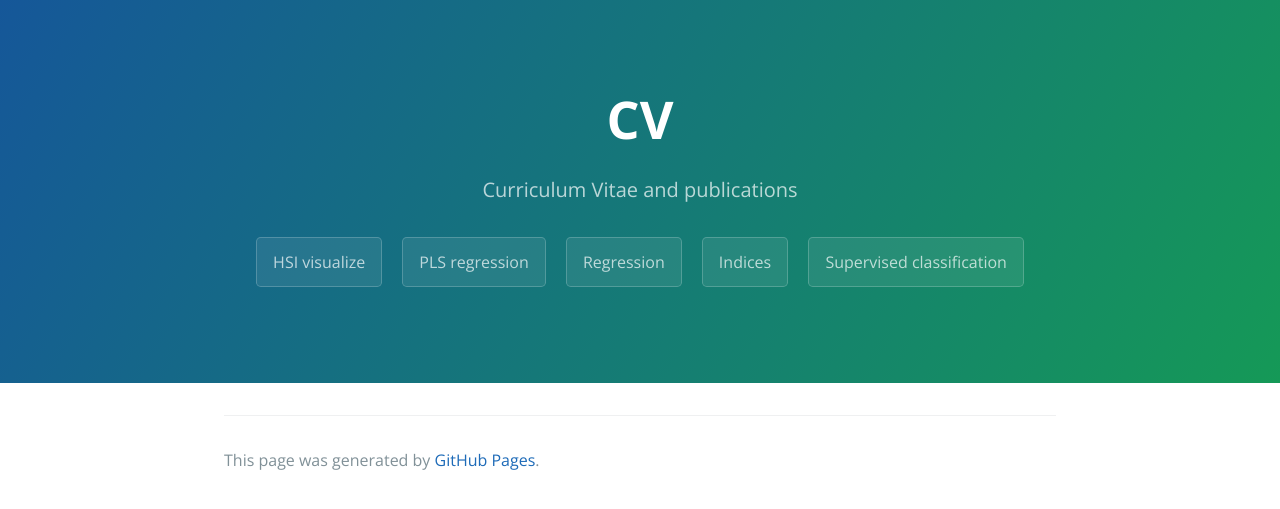
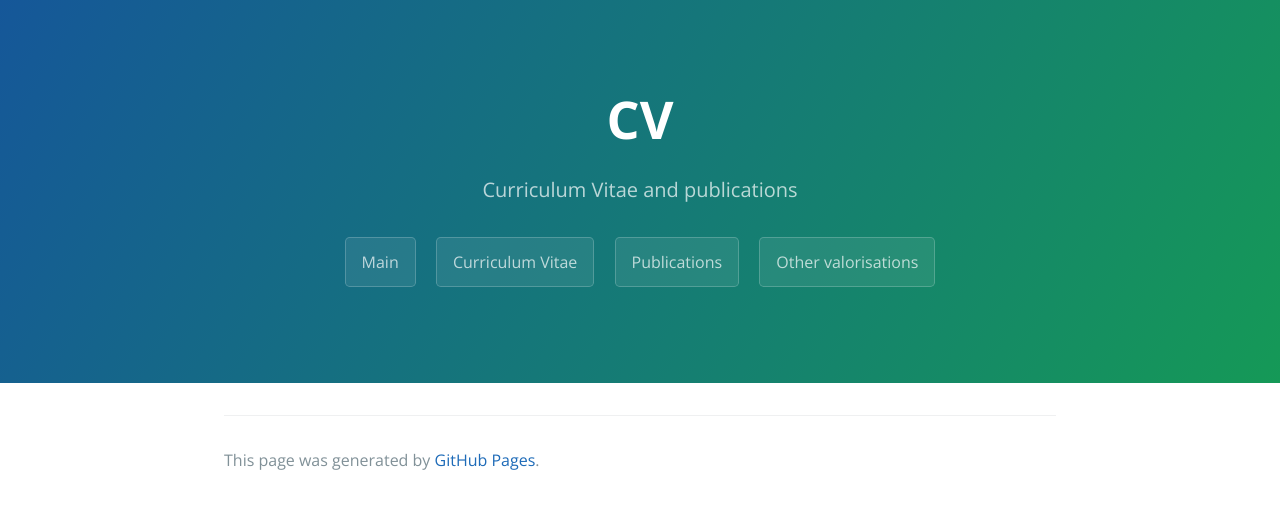
Before and after one commit to JacqKevin/JacqKevin.github.io, a Jekyll site: the page built from CV.md, in a window 1280 px wide. Shown: the top 509 px of the page. Built offline with Jekyll 4.4.1, drawn with Linux system fonts in a browser that asks for light colours.

Commit message:
Update pageCV.html

```diff
--- a/_layouts/pageCV.html
+++ b/_layouts/pageCV.html
@@ -31,16 +31,11 @@
       {% if site.github.is_project_page %}
         <a href="{{ site.github.repository_url }}" class="btn">View on GitHub</a>
       {% endif %}
-      {% if site.show_downloads %}
-        <a href="{{ site.github.zip_url }}" class="btn">Download .zip</a>
-        <a href="{{ site.github.tar_url }}" class="btn">Download .tar.gz</a>
-      {% endif %}
       {% if site.show_onglets %}
- 	<a href="https://jacqkevin.github.io/HSI_Visualization/" class="btn" role="button">HSI visualize</a>
-	<a href="https://jacqkevin.github.io/HSI_PLSR/" class="btn" role="button">PLS regression</a>
-	<a href="https://jacqkevin.github.io/HSI_Regression/" class="btn" role="button">Regression</a>
-	<a href="https://jacqkevin.github.io/HSI_Spectral_Indices/" class="btn" role="button">Indices</a>
-	<a href="https://jacqkevin.github.io/HSI_SupervisedClassification/" class="btn" role="button">Supervised classification</a>
+	<a href="https://jacqkevin.github.io/" class="btn" role="button">Main</a>
+ 	<a href="/CVb" class="btn" role="button">Curriculum Vitae</a>
+	<a href="/Publications" class="btn" role="button">Publications</a>
+	<a href="/OtherValo" class="btn" role="button">Other valorisations</a>
       {% endif %}
     </header>
 
```
